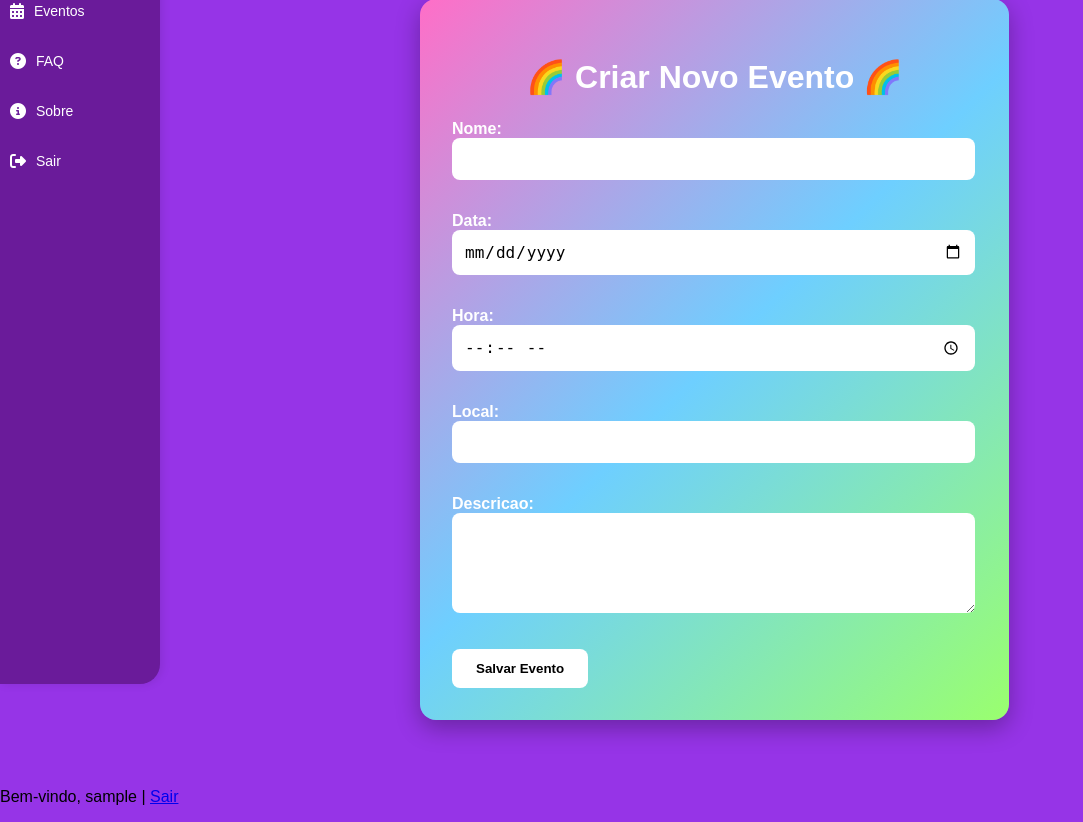
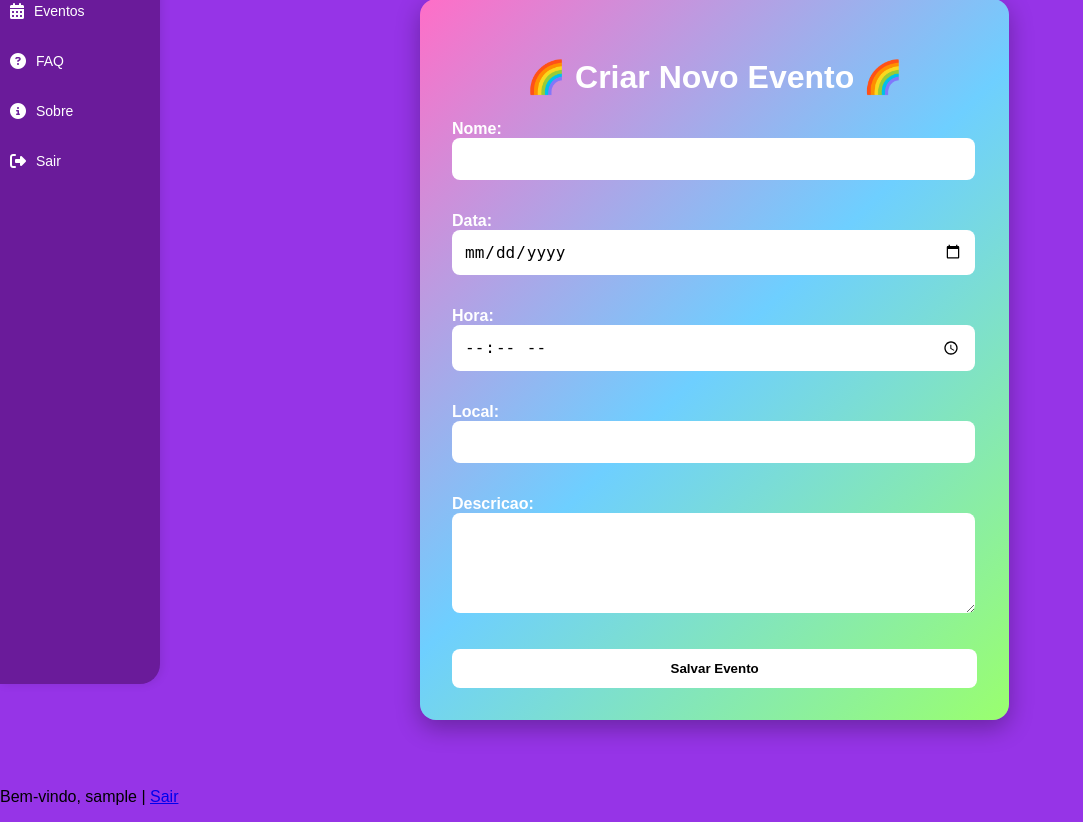
Before and after one commit to MarcusCLR/ProjetoIGOR, a Django app: page /eventos/novo/ in a window 1280 px wide. Shown: the part 166-988 px from the top of the page, without its empty margins (0-1083 px from the left). Run offline with Django 5.2, Linux system fonts and the light colour scheme; the visitor is signed in with stand-in values (Sample User, id 1).

Commit message:
Alteração layout do botão / Salvar Evento

```diff
--- a/eventos/templates/eventos/criar_evento.html
+++ b/eventos/templates/eventos/criar_evento.html
@@ -124,7 +124,9 @@
     <form method="post">
         {% csrf_token %}
         {{ form.as_p }}
-        <button type="submit">Salvar Evento</button>
+        <div style="display: flex; flex-direction: column;">
+          <button type="submit">Salvar Evento</button>
+        </div>
     </form>
   </div>
 </div>
```
